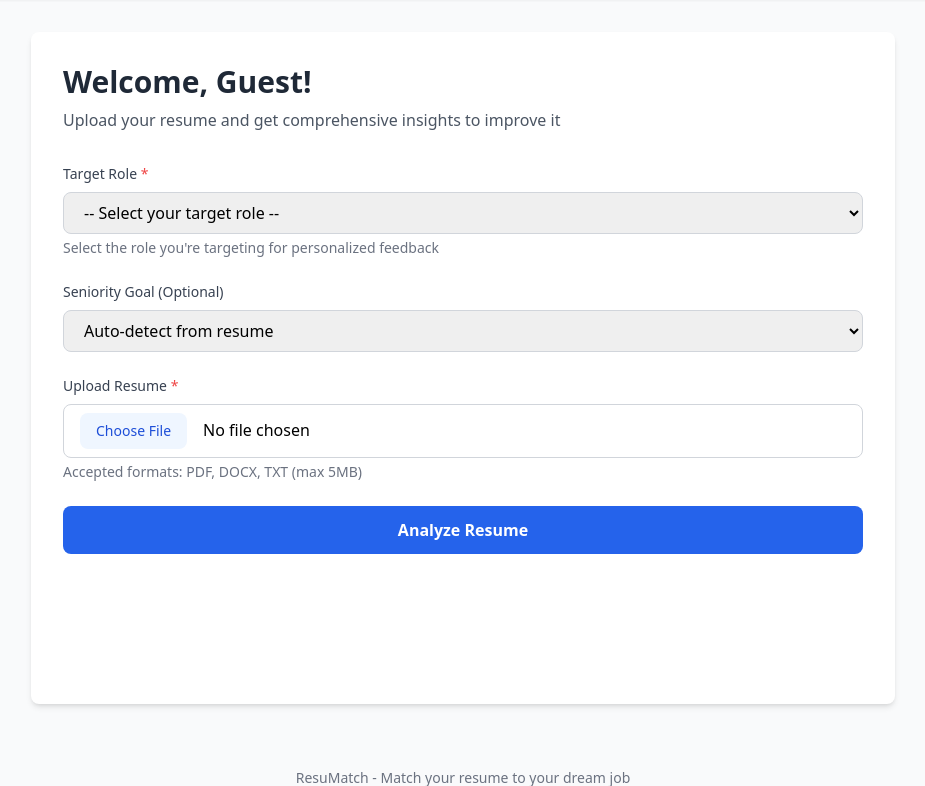
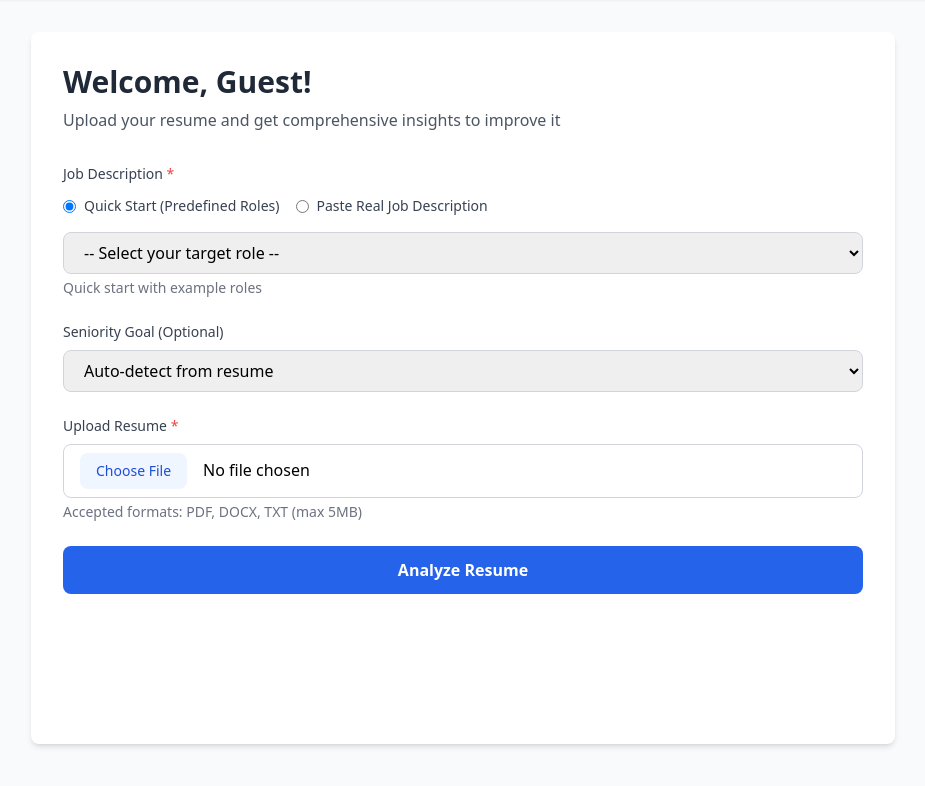
Before and after one commit to debisree/ResuMatchPro, a FastAPI app: page /app in a window 1280 px wide. Shown: the part 61-847 px from the top of the page, without its empty margins (177-1102 px from the left). Run offline with FastAPI, Linux system fonts and the light colour scheme; some libraries are stand-ins or nearby versions.

Commit message:
Allow users to paste custom job descriptions for analysis
Update the resume analyzer to support custom job descriptions by allowing users to paste their own JD text instead of selecting from a predefined list. Introduce synonym mapping for improved skill matching and enhance the UI to toggle between predefined roles and custom input.

Replit-Commit-Author: Agent
Replit-Commit-Session-Id: 4fd49339-d940-46b4-a7f5-74c155e041f5
Replit-Commit-Checkpoint-Type: intermediate_checkpoint
Replit-Commit-Event-Id: d1c26048-719f-4e28-9024-f3a0eca8e16c
Replit-Commit-Screenshot-Url: https://storage.googleapis.com/screenshot-production-us-central1/0b07afdd-6b9b-4c01-882a-f6291405f839/4fd49339-d940-46b4-a7f5-74c155e041f5/zLGj8UK

```diff
--- a/app.py
+++ b/app.py
@@ -124,10 +124,23 @@ async def home_page(request: Request):
 async def analyze_resume(
     request: Request,
     file: UploadFile = File(...),
-    target_role: str = Form(...),
+    target_role: Optional[str] = Form(None),
+    custom_jd: Optional[str] = Form(None),
     seniority_goal: Optional[str] = Form(None)
 ):
     session_id = get_session_id(request)
+
+    # Validate that either target_role or custom_jd is provided
+    if not target_role and not custom_jd:
+        raise HTTPException(status_code=400, detail="Either select a predefined role or paste a custom job description")
+
+    # Use custom JD if provided, otherwise use target_role
+    if custom_jd and custom_jd.strip():
+        role_input = custom_jd.strip()
+        display_role = "Custom Role"
+    else:
+        role_input = target_role or ""
+        display_role = target_role or "Unknown"
 
     filename = file.filename or "unknown"
     if not validate_filename(filename):
@@ -145,12 +158,12 @@ async def analyze_resume(
         resume_text = parse_resume(file_path, filename)
         resume_text = normalize_text(resume_text)
 
-        analyzer = ResumeAnalyzer(resume_text, target_role, seniority_goal)
+        analyzer = ResumeAnalyzer(resume_text, role_input, seniority_goal)
         analysis_result = analyzer.analyze()
 
         plan = plan_gen.generate_plan(
             analysis_result,
-            target_role,
+            role_input,
             analysis_result['career_stage']
         )
         analysis_result['improvement_plan'] = plan
@@ -160,7 +173,7 @@ async def analyze_resume(
 
         analysis_id = db.save_analysis(
             session_id,
-            target_role,
+            display_role,
             seniority_goal,
             filename,
             analysis_result
--- a/templates/home.html
+++ b/templates/home.html
@@ -16,13 +16,40 @@
         class="space-y-6"
     >
         <div>
-            <label for="target_role" class="block text-sm font-medium text-gray-700 mb-2">
-                Target Role <span class="text-red-500">*</span>
+            <label class="block text-sm font-medium text-gray-700 mb-3">
+                Job Description <span class="text-red-500">*</span>
             </label>
+
+            <!-- Toggle between predefined and custom -->
+            <div class="flex gap-4 mb-4">
+                <label class="flex items-center cursor-pointer">
+                    <input
+                        type="radio"
+                        name="jd_mode"
+                        value="predefined"
+                        checked
+                        class="mr-2"
+                        onchange="toggleJDMode('predefined')"
+                    >
+                    <span class="text-sm text-gray-700">Quick Start (Predefined Roles)</span>
+                </label>
+                <label class="flex items-center cursor-pointer">
+                    <input
+                        type="radio"
+                        name="jd_mode"
+                        value="custom"
+                        class="mr-2"
+                        onchange="toggleJDMode('custom')"
+                    >
+                    <span class="text-sm text-gray-700">Paste Real Job Description</span>
+                </label>
+            </div>
+
+            <!-- Predefined role dropdown -->
+            <div id="predefined-section">
                 <select
                     id="target_role"
                     name="target_role"
-                required
                     class="w-full px-4 py-2 border border-gray-300 rounded-lg focus:ring-2 focus:ring-blue-500 focus:border-transparent"
                 >
                     <option value="">-- Select your target role --</option>
@@ -39,7 +66,25 @@
                     <option value="Technology Manager">Technology Manager</option>
                     <option value="Data Analyst">Data Analyst</option>
                 </select>
-            <p class="text-sm text-gray-500 mt-1">Select the role you're targeting for personalized feedback</p>
+                <p class="text-sm text-gray-500 mt-1">Quick start with example roles</p>
+            </div>
+
+            <!-- Custom JD textarea -->
+            <div id="custom-section" style="display: none;">
+                <textarea
+                    id="custom_jd"
+                    name="custom_jd"
+                    rows="10"
+                    placeholder="Paste the job description here...
+
+Example:
+We're looking for a Data Scientist with strong Python skills, experience with machine learning frameworks (scikit-learn, TensorFlow), and proficiency in data visualization tools like Matplotlib, Seaborn, or Plotly. Must have statistical analysis background and SQL knowledge..."
+                    class="w-full px-4 py-2 border border-gray-300 rounded-lg focus:ring-2 focus:ring-blue-500 focus:border-transparent font-mono text-sm"
+                ></textarea>
+                <p class="text-sm text-gray-500 mt-1">
+                    <strong>Recommended:</strong> Paste the actual job description from the posting you're applying to for the most accurate alignment scoring.
+                </p>
+            </div>
         </div>
 
         <div>
@@ -90,6 +135,27 @@
 </div>
 
 <script>
+function toggleJDMode(mode) {
+    const predefinedSection = document.getElementById('predefined-section');
+    const customSection = document.getElementById('custom-section');
+    const targetRoleSelect = document.getElementById('target_role');
+    const customJDTextarea = document.getElementById('custom_jd');
+
+    if (mode === 'predefined') {
+        predefinedSection.style.display = 'block';
+        customSection.style.display = 'none';
+        targetRoleSelect.required = true;
+        customJDTextarea.required = false;
+        customJDTextarea.value = '';
+    } else {
+        predefinedSection.style.display = 'none';
+        customSection.style.display = 'block';
+        targetRoleSelect.required = false;
+        customJDTextarea.required = true;
+        targetRoleSelect.value = '';
+    }
+}
+
 document.getElementById('upload-form').addEventListener('htmx:afterRequest', function(event) {
     if (event.detail.successful) {
         const response = JSON.parse(event.detail.xhr.response);
```
Also changed, not shown: analyzer.py (+68 -11 lines). Lines whose indentation alone changed are shown as unchanged.
